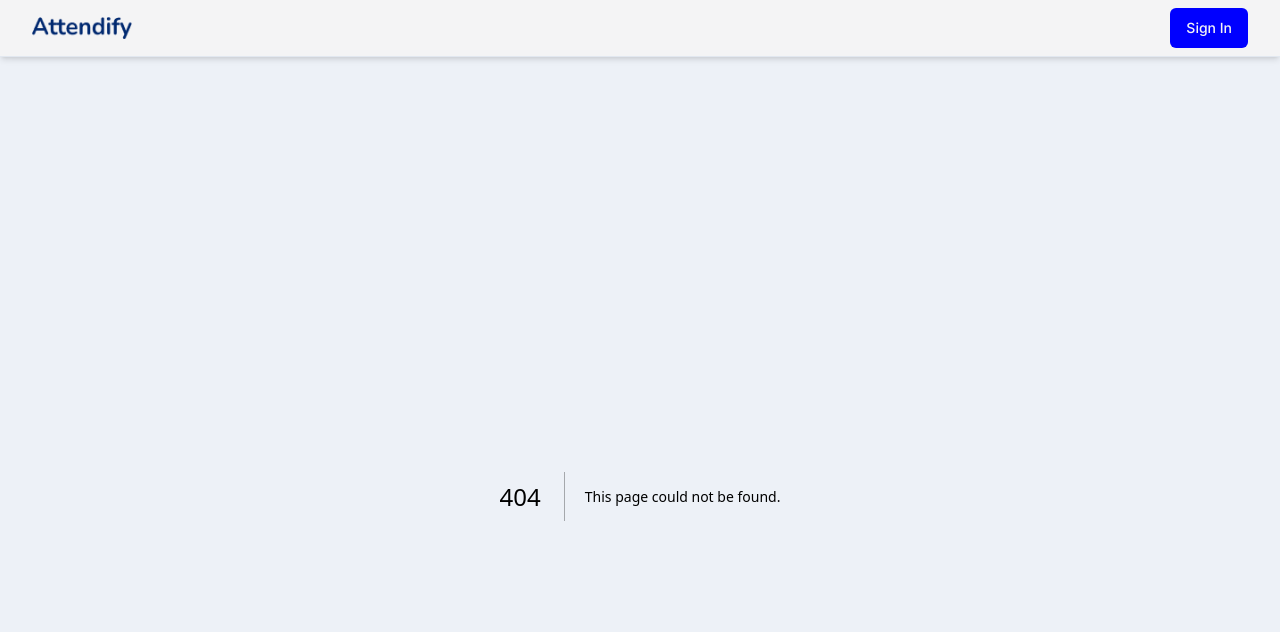
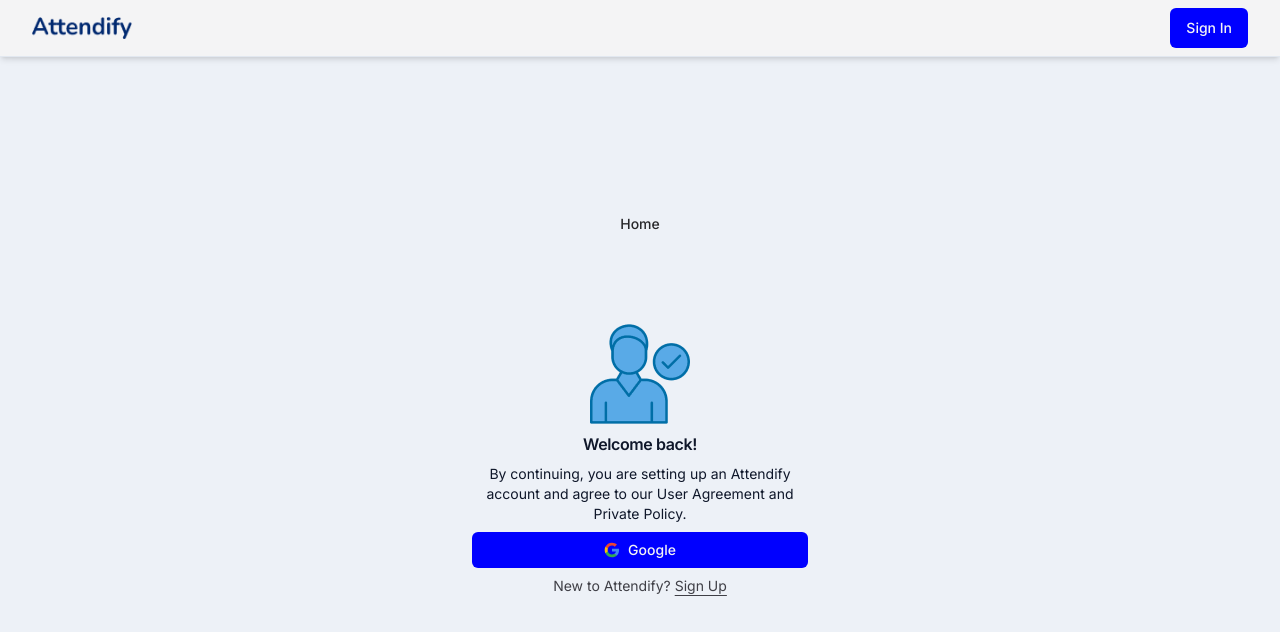
Before and after one commit to kirkpatpat/Attendance-Management-System, a Next.js app: page /sign-in in a window 1280 px wide. Before the commit this address had no page. Shown: the top 632 px of the page. Built offline with nearby package versions, Linux system fonts and the light colour scheme.

Commit message:
KIRK-03-Sign in page

```diff
--- /dev/null
+++ b/src/app/(auth)/sign-in/page.tsx
@@ -0,0 +1,20 @@
+import { FC } from 'react'
+import Link from 'next/link'
+import { cn } from '@/lib/utils'
+import { buttonVariants } from '@/components/ui/Button'
+import SignIn from '@/components/SignIn'
+
+const page: FC = () => {
+  return (
+    <div className='absolute inset-0'>
+        <div className='h-full max-w-2x1 mx-auto flex flex-col items-center justify-center gap-20'>
+            <Link href='/' className={cn(buttonVariants({variant: 'ghost'}))}>Home</Link>
+
+            <SignIn />
+
+        </div>
+    </div>
+  )
+}
+
+export default page
--- a/src/components/Navbar.tsx
+++ b/src/components/Navbar.tsx
@@ -9,7 +9,7 @@
                 <Image src="/images/Attendify.png" alt="Attendify" width={100} height={100} className="object-contain" />
             </Link>
 
-            <Link href='sign-in' className={buttonVariants()}>Sign In</Link>
+            <Link href='/sign-in' className={buttonVariants()}>Sign In</Link>
         </div>
     </div>
 }
--- /dev/null
+++ b/src/components/SignIn.tsx
@@ -0,0 +1,27 @@
+import { FC } from 'react'
+import Image from 'next/image'
+import Link from 'next/link'
+import UserAuthForm from './UserAuthForm'
+
+const SignIn: FC  = () => {
+  return (
+    <div className='container mx-auto flex w-full flex-col justify-center space-y-6 sm:w-[400px] '>
+        <div className='flex flex-col space-y-2 text-center'>
+            <Image src='/images/tao.png' alt='Attendify' width={100} height={100} className='mx-auto'/>
+            <h1 className='text-2x1 font-semibold tracking-tight'>Welcome back!</h1>
+            <p className='text-sm max-w-xs mx-auto'>
+                By continuing, you are setting up an Attendify account and agree to our User Agreement and Private Policy.
+            </p>
+
+            <UserAuthForm />
+
+            <p className='px-8 text-center text-sm text-zinc-700'>
+                New to Attendify?{' '}
+                <Link href='/sign-up' className='hover:text-zinc-800 text-sm underline underline-offset-4'>Sign Up</Link>
+            </p>
+        </div>
+    </div>
+  )
+}
+
+export default SignIn
--- /dev/null
+++ b/src/components/UserAuthForm.tsx
@@ -0,0 +1,34 @@
+"use client"
+
+import { FC, useState } from 'react'
+import { Button } from './ui/Button'
+import { cn } from '@/lib/utils'
+import { signIn } from 'next-auth/react'
+import { Icons } from './Icons'
+
+interface UserAuthFormProps extends React.HtmlHTMLAttributes<HTMLDivElement> {}
+
+const UserAuthForm: FC<UserAuthFormProps> = ({ className, ...props }) => {
+
+    const [isLoading, setIsLoading] =useState<boolean>(false)
+
+    const loginWithGoogle = async () => {
+        setIsLoading(true)
+
+        try {
+            await signIn('google')
+        } catch (error) {
+            //toast notification
+        } finally {
+            setIsLoading(false)
+        }
+    }
+
+    return (
+    <div className={cn('flex justify-center', className)} {...props}>
+        <Button onClick={loginWithGoogle} isLoading={isLoading} size='sm' className='w-full'>{isLoading ? null: <Icons.google className='h-4 w-4 mr-2' />}Google</Button>
+    </div>
+  )
+}
+
+export default UserAuthForm
```
Also changed, not shown: public/images/tao.png (added).
